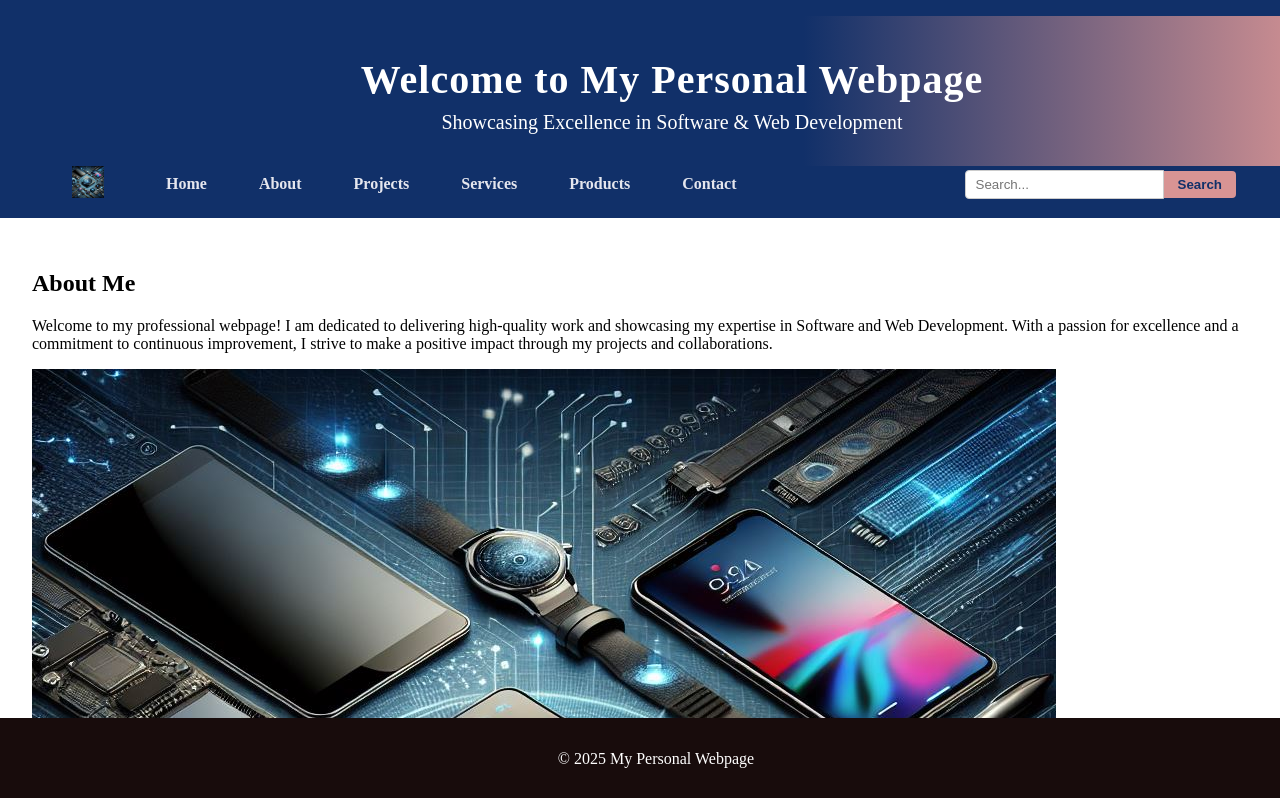
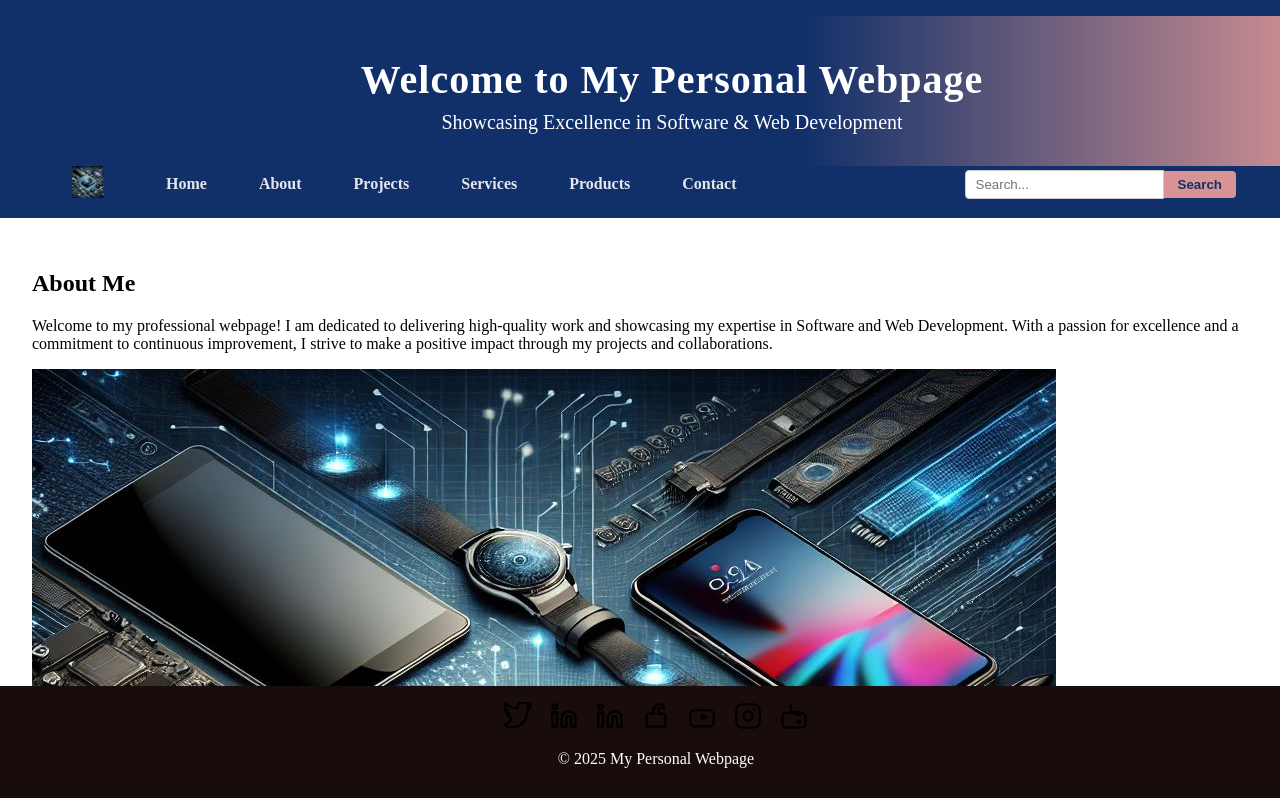
Before and after one commit to GeorgePrempeh/Portfolio, a plain HTML site: page Index.html in a window 1280 px wide. Shown: the top 798 px of the page. Drawn offline with Linux system fonts and the light colour scheme.

Commit message:
icons added

```diff
--- a/Index.html
+++ b/Index.html
@@ -112,6 +112,64 @@
       </section>
     </main>
     <footer>
+      <div class="social-icons">
+        <a
+          href="https://twitter.com/"
+          target="_blank"
+          rel="noopener"
+          aria-label="Twitter"
+        >
+          <img src="images/twitter.svg" alt="Twitter" />
+        </a>
+        <a
+          href="https://linkedin.com/"
+          target="_blank"
+          rel="noopener"
+          aria-label="LinkedIn"
+        >
+          <img src="images/linkedin.svg" alt="LinkedIn" />
+        </a>
+        <a
+          href="https://github.com/"
+          target="_blank"
+          rel="noopener"
+          aria-label="GitHub"
+        >
+          <img src="images/github.svg" alt="GitHub" />
+        </a>
+        <a
+          href="https://facebook.com/"
+          target="_blank"
+          rel="noopener"
+          aria-label="Facebook"
+        >
+          <img src="images/facebook.svg" alt="Facebook" />
+        </a>
+        <a
+          href="https://youtube.com/"
+          target="_blank"
+          rel="noopener"
+          aria-label="YouTube"
+        >
+          <img src="images/youtube.svg" alt="YouTube" />
+        </a>
+        <a
+          href="https://instagram.com/"
+          target="_blank"
+          rel="noopener"
+          aria-label="Instagram"
+        >
+          <img src="images/instagram.svg" alt="Instagram" />
+        </a>
+        <a
+          href="https://tiktok.com/"
+          target="_blank"
+          rel="noopener"
+          aria-label="TikTok"
+        >
+          <img src="images/tiktok.svg" alt="TikTok" />
+        </a>
+      </div>
       <p>&copy; 2025 My Personal Webpage</p>
     </footer>
   </body>
--- a/styles.css
+++ b/styles.css
@@ -280,3 +280,22 @@ main {
     font-size: 1rem;
   }
 }
+
+/* Footer social media icons */
+.social-icons {
+  display: flex;
+  justify-content: center;
+  align-items: center;
+  gap: 18px;
+  margin-bottom: 0.5rem;
+}
+.social-icons a img {
+  width: 28px;
+  height: 28px;
+  filter: grayscale(0.3);
+  transition: filter 0.2s, transform 0.2s;
+}
+.social-icons a img:hover {
+  filter: grayscale(0) drop-shadow(0 2px 6px #d89494);
+  transform: scale(1.1);
+}
```
Also changed, not shown: images/facebook.svg (added), images/github.svg (added), images/instagram.svg (added), images/linkedin.svg (added), images/tiktok.svg (added), images/twitter.svg (added), images/youtube.svg (added).
